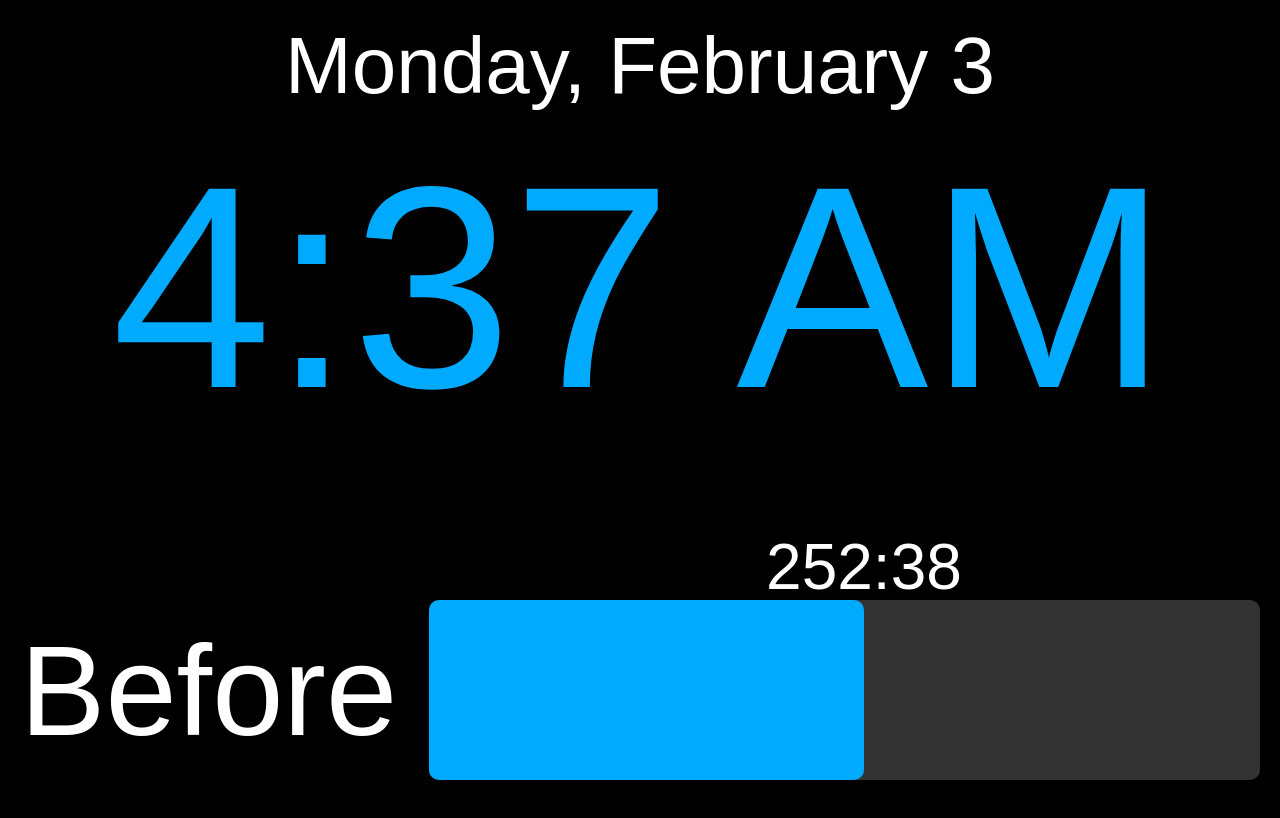
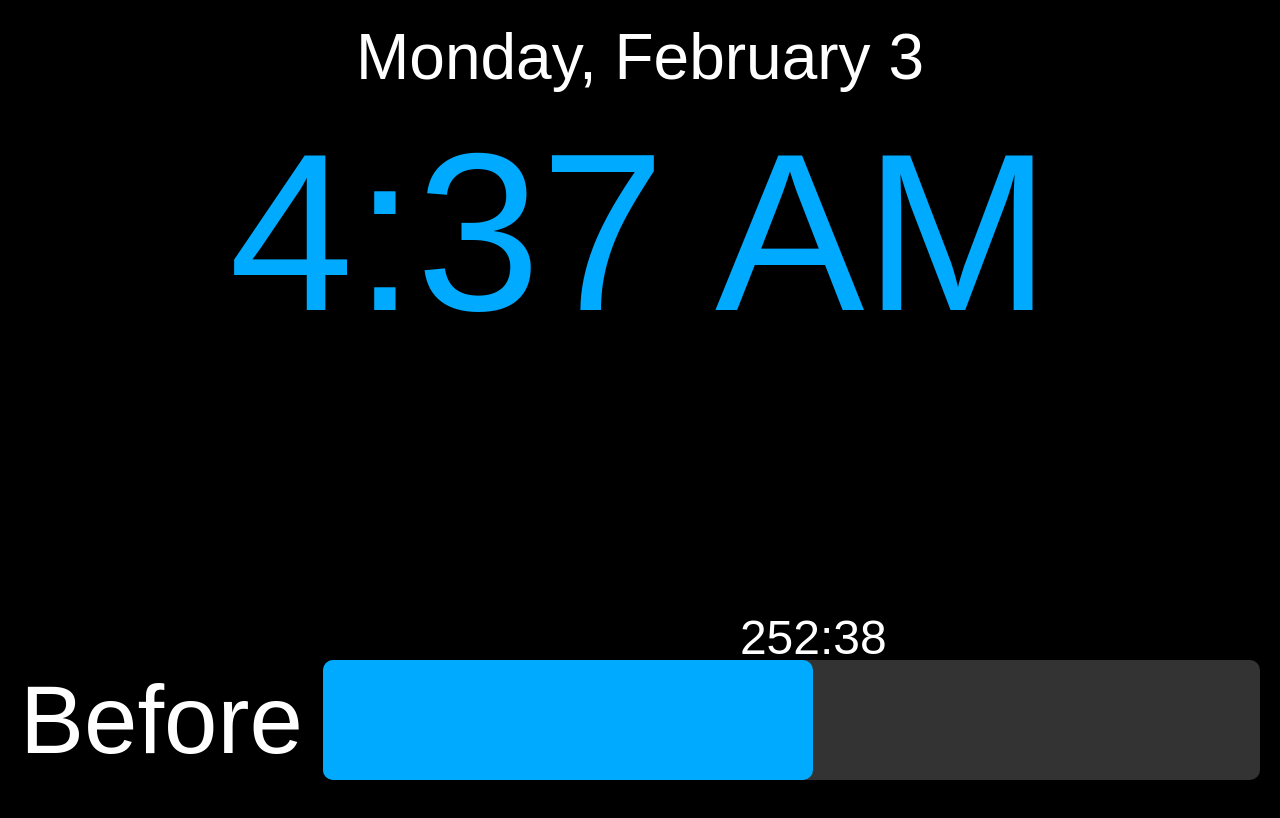
Before and after one commit to iambored456/ClassClock, a plain HTML site: page index.html in a window 1280 px wide. Drawn offline with Linux system fonts and the light colour scheme.

Commit message:
Update index.html

```diff
--- a/index.html
+++ b/index.html
@@ -69,6 +69,31 @@
       font-size: 4em;
       white-space: nowrap;
       z-index: 2;
+    }
+
+    /* Media query for a 1280x800 screen resolution */
+    @media screen and (max-width: 1280px) and (max-height: 800px) {
+      body {
+        height: 800px;
+      }
+      /* Slightly reduce sizes so everything fits nicely */
+      #date {
+        font-size: 4em;
+      }
+      #time {
+        font-size: 14em;
+      }
+      #period-label {
+        font-size: 6em;
+        margin-right: 20px;
+      }
+      #progress-bar {
+        height: 120px;
+      }
+      #time-left {
+        font-size: 3em;
+        top: -50px;
+      }
     }
   </style>
 </head>
```
